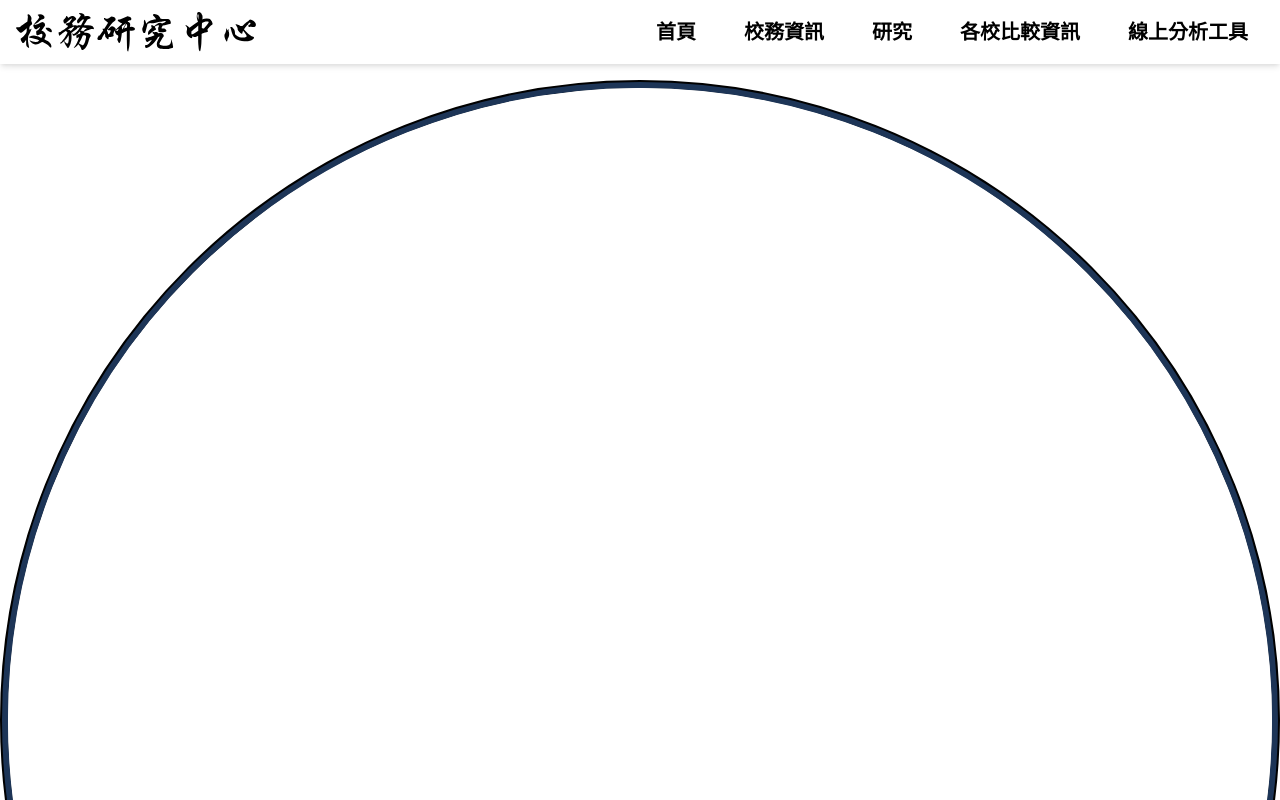
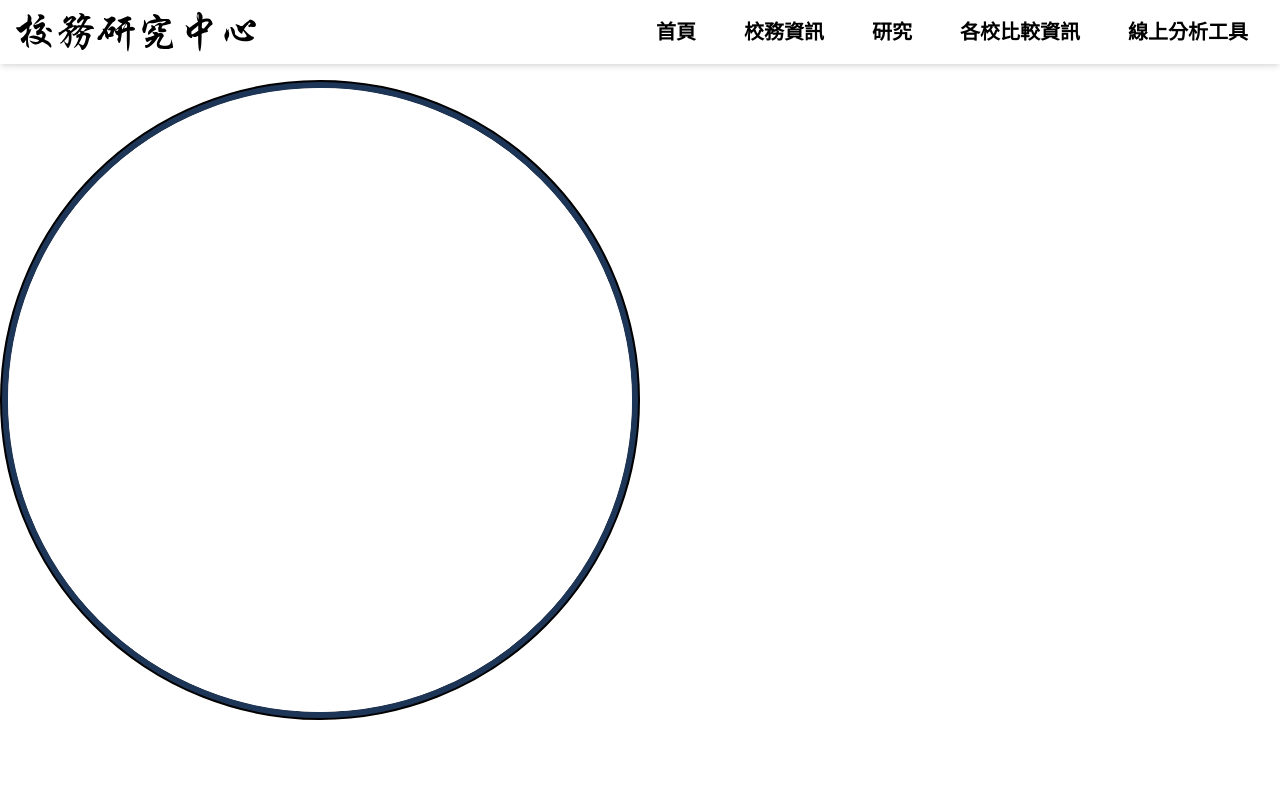
Before and after one commit to NTUT-rosita/rosita-front, a Vue app: page /chart-info in a window 1280 px wide. Built offline with nearby package versions, Linux system fonts and the light colour scheme.

Commit message:
fix circle overflow

```diff
--- a/src/assets/scss/components/chart-info/chart.scss
+++ b/src/assets/scss/components/chart-info/chart.scss
@@ -1,6 +1,13 @@
 .circle {
   padding: min(50%);
-  max-height: 100%;
+  max-height: calc(90vh - 80px);
+
+  &__container {
+    max-width: calc(90vh - 80px);
+    max-height: calc(90vh - 80px);
+    width: calc(90vh - 80px);
+    height: calc(90vh - 80px);
+  }
 
   &__outer {
     position: absolute;
--- a/src/components/chart-info/chart/Chart.vue
+++ b/src/components/chart-info/chart/Chart.vue
@@ -1,5 +1,5 @@
 <template>
-  <div class="circle__container relative h-full overflow-y-hidden">
+  <div class="circle__container relative overflow-y-hidden">
     <div class="circle relative h-0">
       <div class="circle__outer">
         <div class="circle__inner"></div>
```
